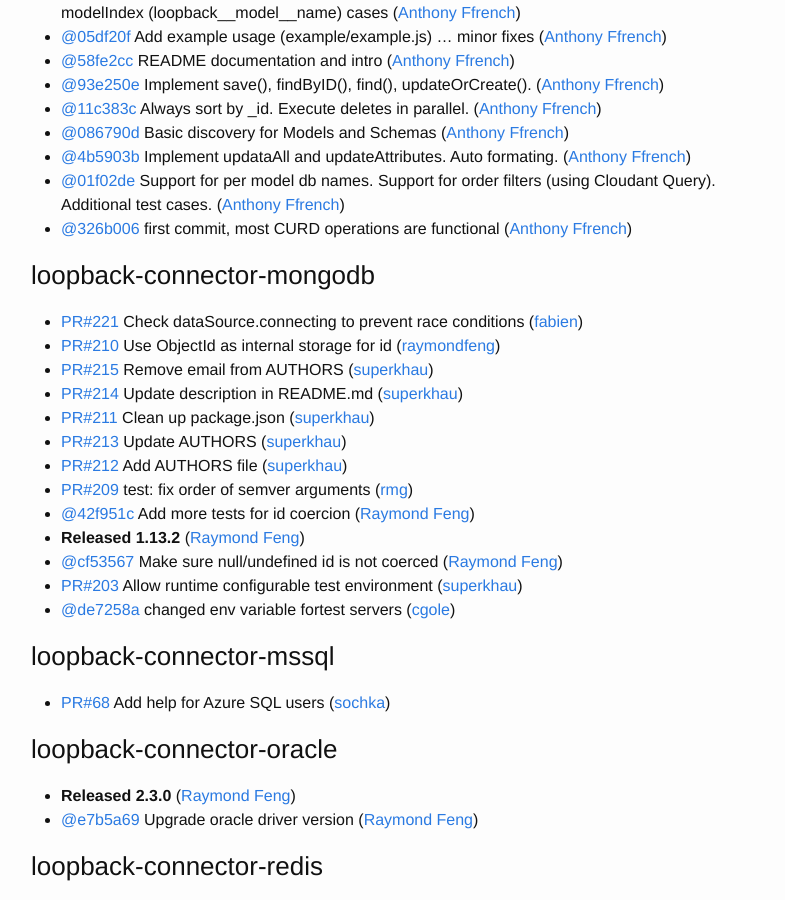
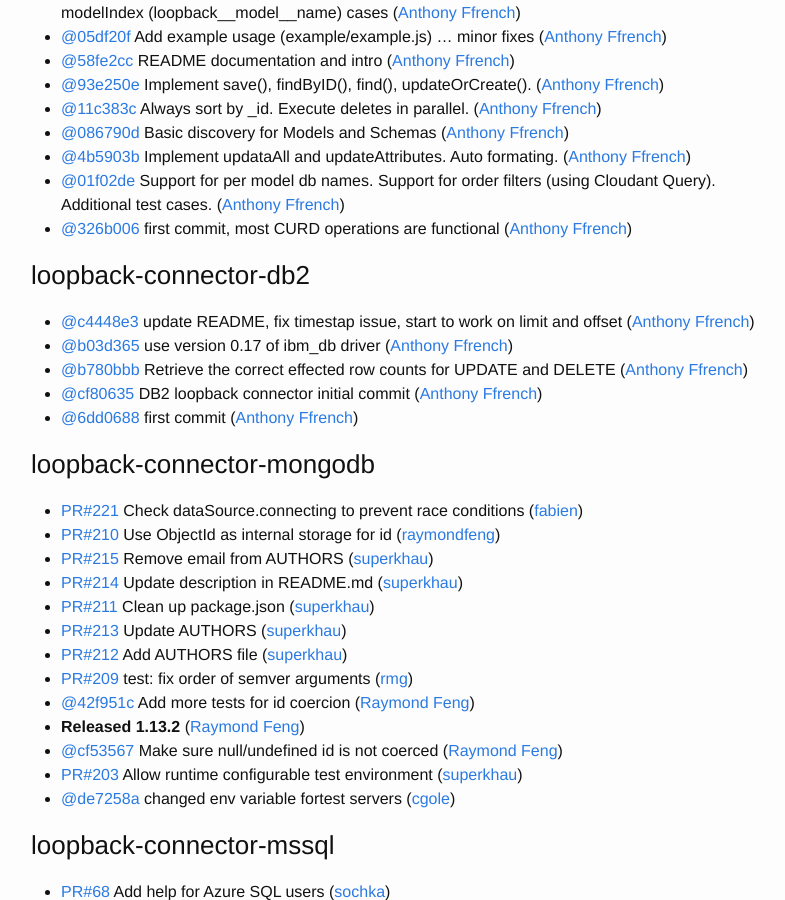
Before and after one commit to strongloop/loopback, a Jekyll site: the page built from index.md, in a window 1280 px wide and 900 px high, scrolled down 2278 px. Shown: the whole window, without its empty margins (239-1024 px from the left). Built offline with Jekyll 4.4.1, drawn with Linux system fonts in a browser that asks for light colours.

Commit message:
Update changelog

```diff
--- a/index.md
+++ b/index.md
@@ -102,6 +102,14 @@
  * [@326b006](https://github.com/strongloop/loopback-connector-cloudant/commit/326b006fd4980f8dadf467df1a5dabce01c7afb3) first commit, most CURD operations are functional ([Anthony Ffrench](https://github.com/tonyffrench))
 
 
+### loopback-connector-db2
+ * [@c4448e3](https://github.com/strongloop/loopback-connector-db2/commit/c4448e34fbb6a04c8247df3a03479caa25daf943) update README, fix timestap issue, start to work on limit and offset ([Anthony Ffrench](https://github.com/tonyffrench))
+ * [@b03d365](https://github.com/strongloop/loopback-connector-db2/commit/b03d3657b6b995b25f2f6cd07cb49dee9b65e25a) use version 0.17 of ibm_db driver ([Anthony Ffrench](https://github.com/tonyffrench))
+ * [@b780bbb](https://github.com/strongloop/loopback-connector-db2/commit/b780bbbba1bc69558fbab323a5539ebc032c43d1) Retrieve the correct effected row counts for UPDATE and DELETE ([Anthony Ffrench](https://github.com/tonyffrench))
+ * [@cf80635](https://github.com/strongloop/loopback-connector-db2/commit/cf806350af12ebc2cd75ac38972c474c6ac5af02) DB2 loopback connector initial commit ([Anthony Ffrench](https://github.com/tonyffrench))
+ * [@6dd0688](https://github.com/strongloop/loopback-connector-db2/commit/6dd0688c9dfa0320ecb00484a6faa465c25b59bb) first commit ([Anthony Ffrench](https://github.com/tonyffrench))
+
+
 ### loopback-connector-mongodb
  * [PR#221](https://github.com/strongloop/loopback-connector-mongodb/pull/221) Check dataSource.connecting to prevent race conditions ([fabien](https://github.com/fabien))
  * [PR#210](https://github.com/strongloop/loopback-connector-mongodb/pull/210) Use ObjectId as internal storage for id ([raymondfeng](https://github.com/raymondfeng))
```
